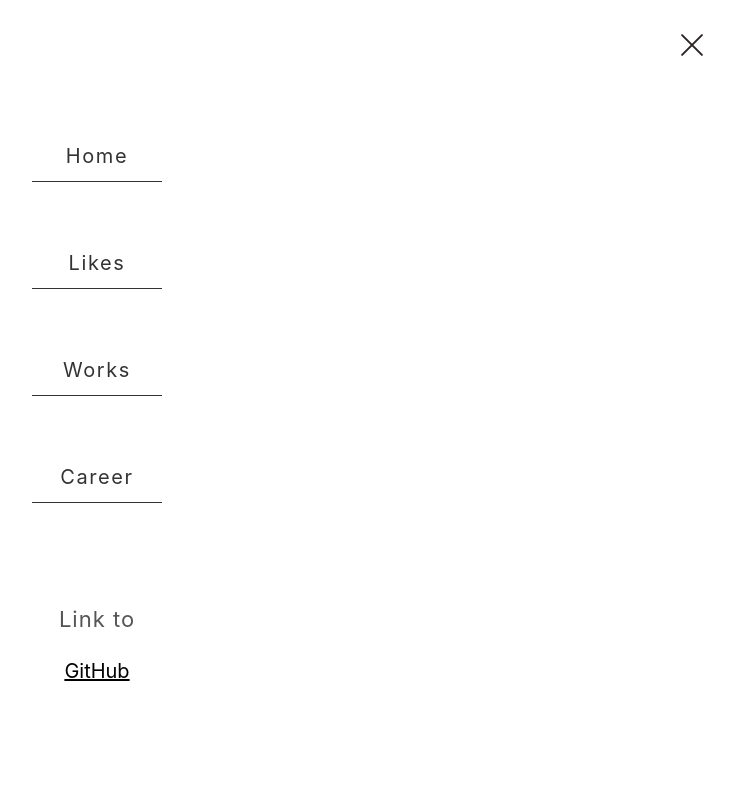
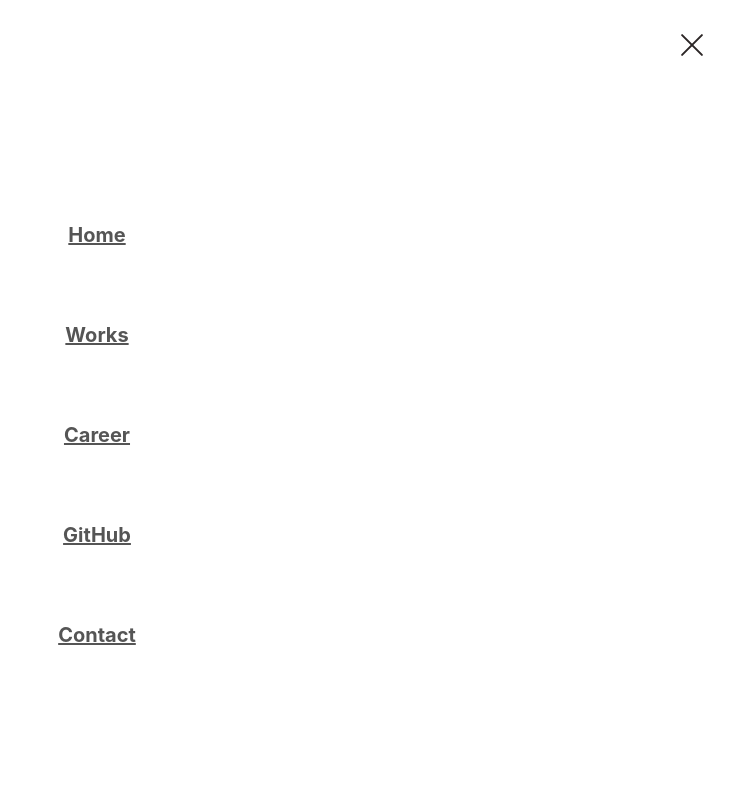
Before and after one commit to Izu-TABI/HomePage, a React (Create React App) app: page /works in a window 1280 px wide. Both pictures are taken after a click on the element 1235 px from the left and 45 px from the top of the page. Shown: the top 800 px of the page, without its empty margins (543-1277 px from the left). Built offline with nearby package versions, Linux system fonts and the light colour scheme; the HTML template or start-up script is replaced by a standard one.

Commit message:
update: nav

```diff
--- a/src/App.css
+++ b/src/App.css
@@ -17,10 +17,6 @@
   padding: 0;
 }
 
-.inner {
-  display: block;
-}
-
 nav {
   display: block;
   width: 100%;
@@ -32,46 +28,22 @@
   z-index: -1;
   opacity: 0;
 }
-nav .inner {
-  position: absolute;
-  left: 50%;
-  transform: translateX(-50%);
-  padding: 25px;
+nav #inner {
+  margin-top: 150px;
 }
-nav .inner ul {
-  text-align: center;
-  list-style: none;
-  margin: 0;
-  margin-top: 50px;
-  padding: 0;
-}
-nav .inner ul li {
-  margin: 0;
-  margin-top: 7vh;
-}
-nav .inner ul li a {
-  letter-spacing: 0.1rem;
-  width: 130px;
-  border-bottom: 1px solid #333;
-  text-decoration: none;
-  color: #333;
-  display: block;
-  font-size: 20px;
-  padding: 10px;
-  padding-bottom: 10px;
-  transition-duration: 0.2s;
-}
-nav .inner ul li a:hover {
-  background-color: rgba(224, 224, 224, 0.546);
+@media (max-width: 480px) {
+  nav #inner {
+    margin-top: 10vh;
+  }
 }
 nav .links {
-  margin-top: 100px;
+  margin-top: 70px;
   text-align: center;
   font-size: 20px;
-  color: #555555;
 }
 nav .links a {
-  color: black;
+  color: #555555;
+  font-weight: bold;
 }
 nav .links span {
   display: block;
--- a/src/App.scss
+++ b/src/App.scss
@@ -18,9 +18,6 @@
   padding: 0;
 }
 
-.inner {
-  display: block;
-}
 
 nav {
   display: block;
@@ -32,59 +29,24 @@
   transition: all 0.5s;
   z-index: -1;
   opacity: 0;
-
-  .inner {
-    position: absolute;
-    left: 50%;
-    transform: translateX(-50%);
-
-    padding: 25px;
-
-    ul {
-      text-align: center;
-      list-style: none;
-      margin: 0;
-      margin-top: 50px;
-      padding: 0;
-
-      li {
-        margin: 0;
-        margin-top: 7vh;
-
-        a {
-          letter-spacing: 0.1rem;
-          width: 130px;
-          border-bottom: 1px solid #333;
-          text-decoration: none;
-          color: #333;
-          display: block;
-          font-size: 20px;
-          padding: 10px;
-          padding-bottom: 10px;
-          transition-duration: 0.2s;
-
-          &:hover {
-            background-color: rgba(224, 224, 224, 0.546);
-          }
-        }
-
-        //a
-      }
-
-      //li
+  #inner {
+    margin-top: 150px;
+  }
+  @media (max-width: 480px) {
+    #inner {
+      margin-top: 10vh;
     }
-
-    //ul
   }
 
+
   .links {
-    margin-top: 100px;
+    margin-top: 70px;
     text-align: center;
     font-size: 20px;
-    color: #555555;
 
     a {
-      color: black;
+      color: #555555;
+      font-weight: bold;
     }
 
     span {
--- a/src/components/Hamburger.jsx
+++ b/src/components/Hamburger.jsx
@@ -1,4 +1,5 @@
 import React from 'react'
+import { Link } from 'react-router-dom';
 
 function Hamburger() {
 
@@ -12,23 +13,28 @@
     nav.classList.toggle("open");
   }
 
-
   return (
     <div id='navArea'>
       <nav>
-        <div className="inner">
-          <ul>
-            <li><a href="/">Home</a></li>
-            <li><a href="/likes">Likes</a></li>
-            <li><a href="/works">Works</a></li>
-            <li><a href="/career">Career</a></li>
-          </ul>
+        <div id='inner'>
           <div className='links'>
-            <span>Link to </span>
+            <Link  to="/">Home</Link>
+          </div>
+          <div className="links">
+            <Link  to="/works">Works</Link>
+          </div>
+          <div className="links">
+            <Link  to="/career">Career</Link>
+          </div>
+          <div className='links'>
             <a href="https://github.com/Izu-TABI">GitHub</a>
           </div>
+          <div className="links">
+            <Link  to="/contact">Contact</Link>
+          </div>
+
+
         </div>
-
       </nav>
 
 
```
Also changed, not shown: 1 other file (tests, documents, lock files or other folders).
